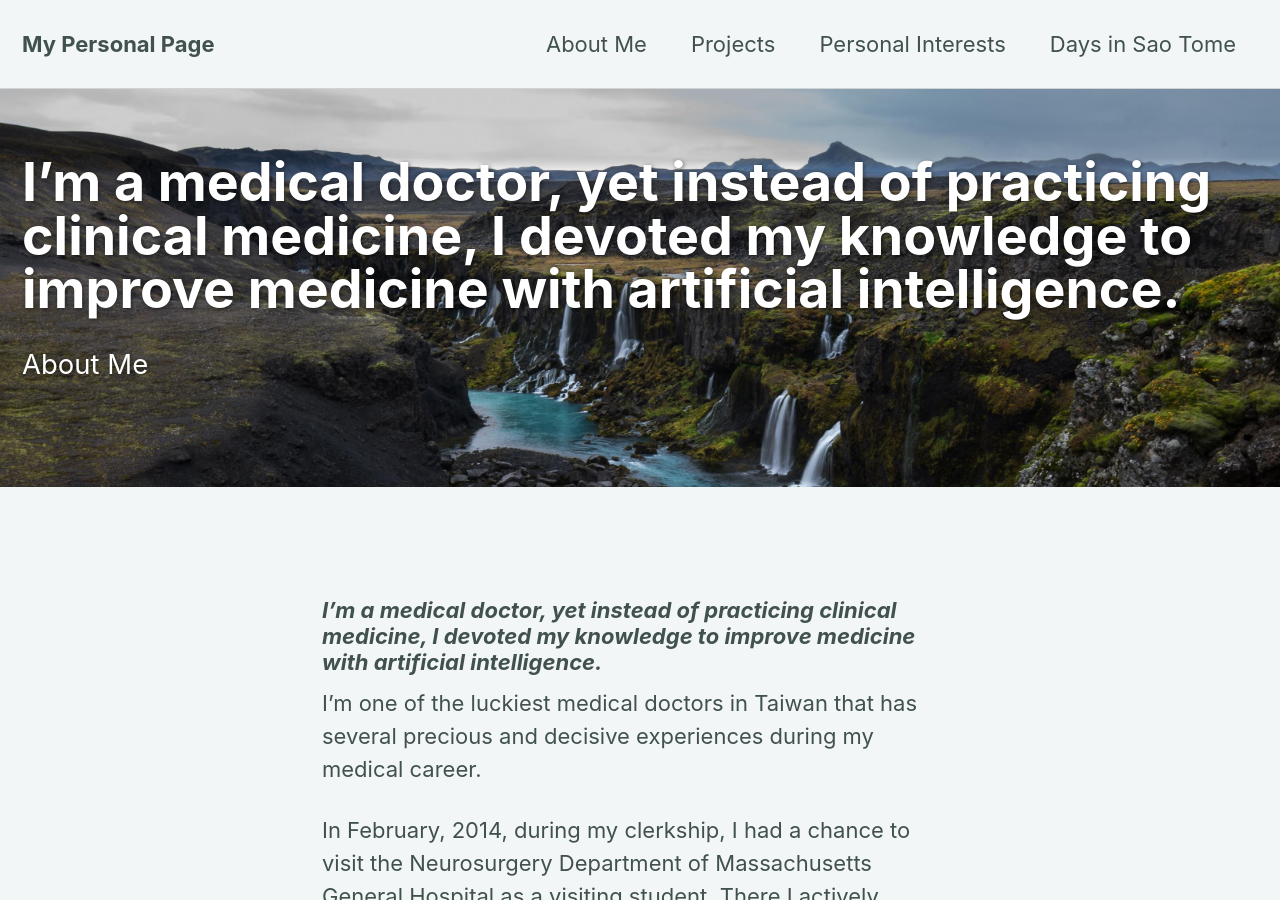
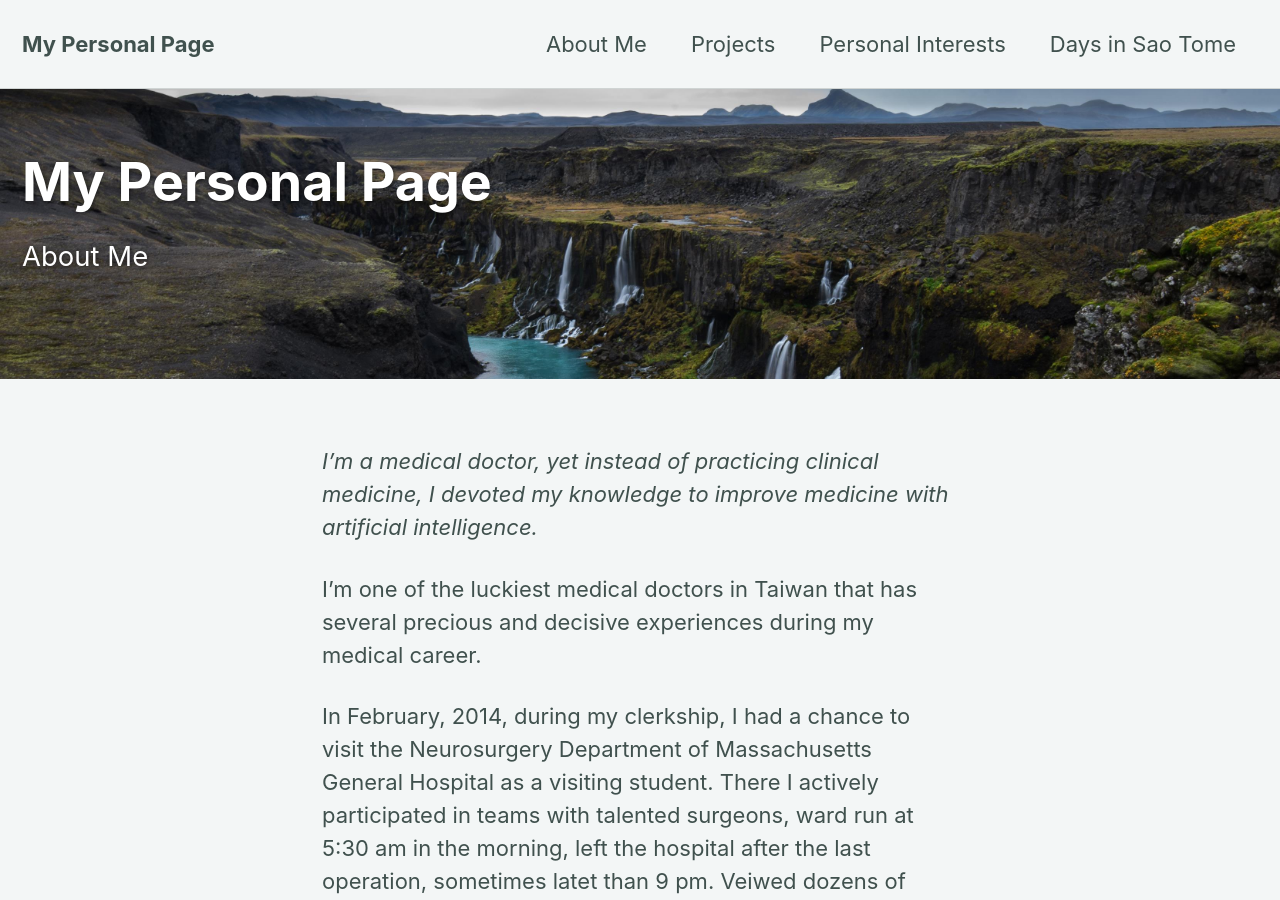
Before and after one commit to spreadwyvern/spreadwyvern.github.io, a Jekyll site: the page built from _pages/About Me.md, in a window 1280 px wide and 900 px high. Built offline with Jekyll 4.4.1, drawn with Linux system fonts in a browser that asks for light colours; cached includes are drawn as plain includes; nearby versions of some CDN libraries; our own code applies the rules of GitHub Pages for plain Markdown files.

Commit message:
update page

```diff
--- a/_pages/About Me.md
+++ b/_pages/About Me.md
@@ -6,7 +6,7 @@ header:
   overlay_image: /assets/images/Iceland.jpg
 ---
 
-### _I'm a medical doctor, yet instead of practicing clinical medicine, I devoted my knowledge to improve medicine with artificial intelligence._
+_I'm a medical doctor, yet instead of practicing clinical medicine, I devoted my knowledge to improve medicine with artificial intelligence._
 
 I'm one of the luckiest medical doctors in Taiwan that has several precious and decisive experiences during my medical career.
 
```
